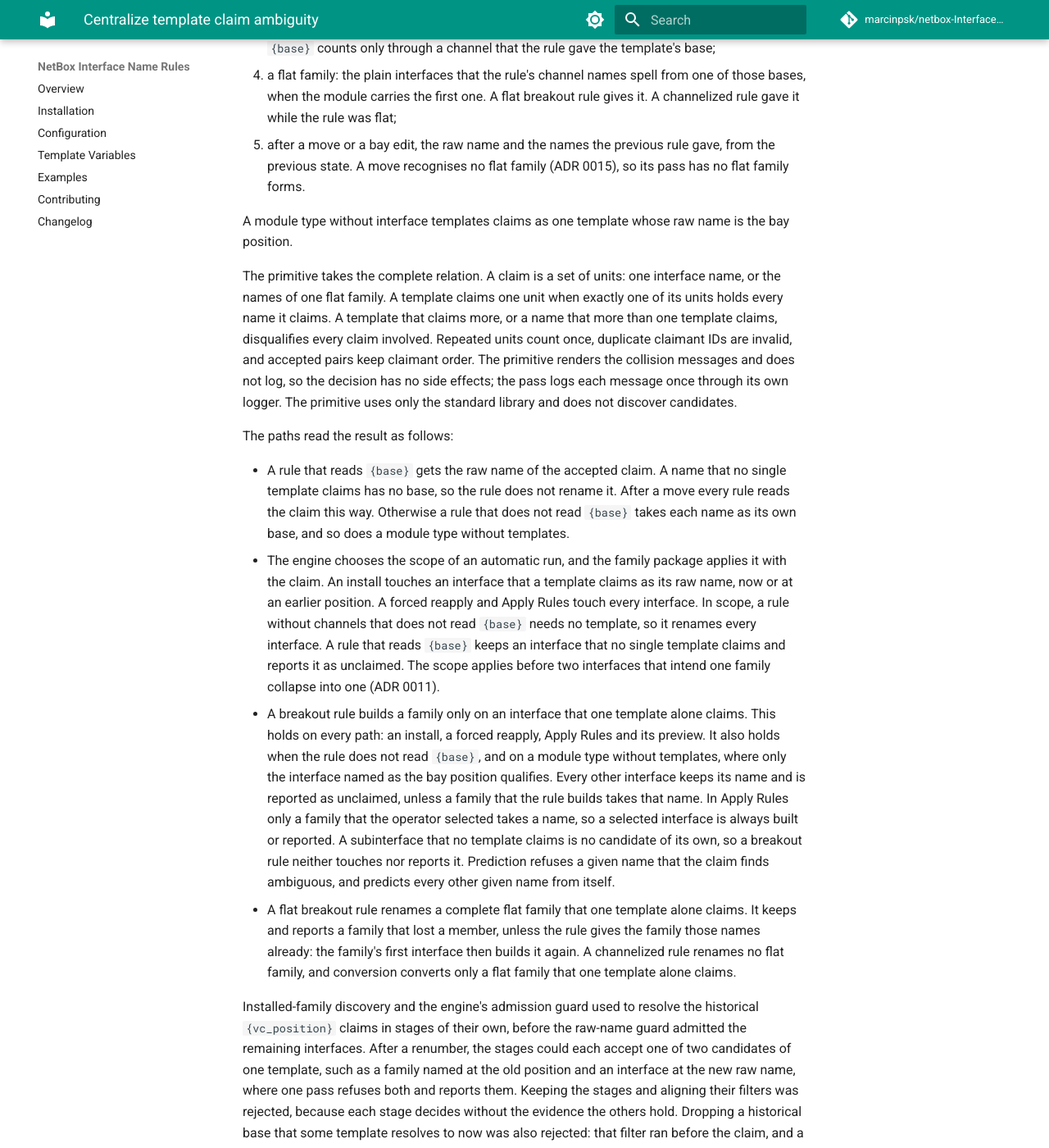
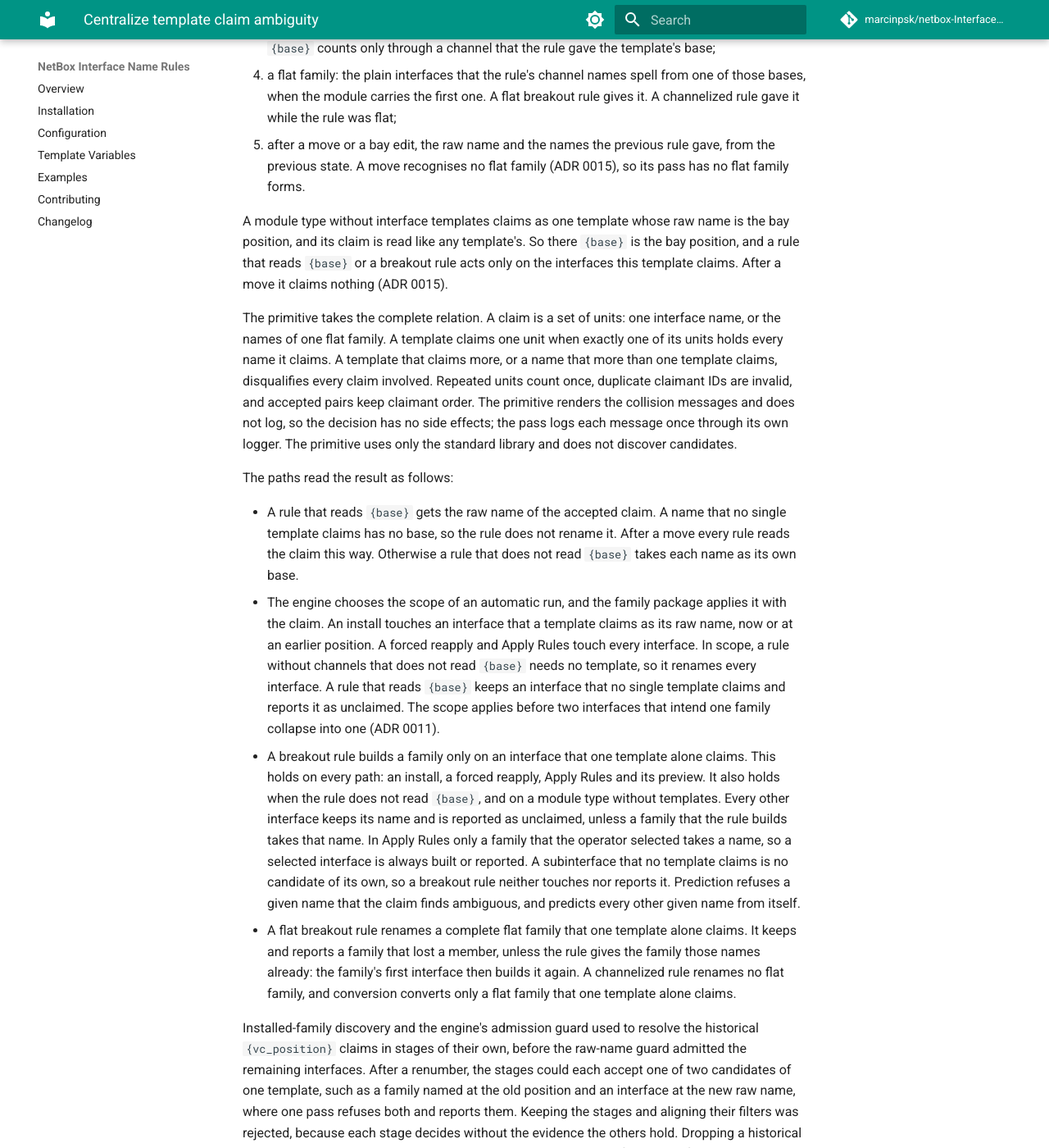
Before and after one commit to marcinpsk/netbox-InterfaceNameRules-plugin, an MkDocs documentation site: the page built from docs/adr/0013-centralize-template-claim-ambiguity.md, in a window 1280 px wide and 1400 px high, scrolled down 489 px. Shown: the whole window at 82% size. Built offline with MkDocs 1.6.1 and Material for MkDocs 9.7.7, drawn with Linux system fonts in a browser that asks for light colours; comment, search, counter and statistics services are not loaded.

Commit message:
fix(claims): read the claim of a module type without templates like any other
A module type without interface templates claimed as one template whose
raw name is the bay position, but its {base} stayed the current name.
The two facts disagreed:
- A forced reapply of the flat rule x{base}:{channel} rebuilt the
  family of the interface x0:0 from the base x0:0, as xx0:0:0 and
  xx0:0:1, where the bay position 0 gives x0:0 and x0:1.
- For the rule {base}:{channel}, the claim refused the names 0 and 0:0,
  but prediction expanded both while Apply Rules kept both.

The stand-in is now a real template: base_for, builds_on and
is_ambiguous read its claim as they read any template's. The special
case where each name was its own base is removed.

For the operator: on a module type without interface templates, {base}
is now the bay position, not the current name. A rule that reads
{base}, and a breakout rule, act only on the interface that the
stand-in claims: the one named as the bay position, or a name the rule
gives it. Every other interface keeps its name and is reported. A rule
without channels that does not read {base} is not affected. After a
move the stand-in still claims nothing (ADR 0015).

The claim invariant now also covers a module type without templates.
One test changed: the save race test gives its two interfaces
templates, because it pinned {base} as the current name on a module
type without templates.

Refs: #129

```diff
--- a/docs/adr/0013-centralize-template-claim-ambiguity.md
+++ b/docs/adr/0013-centralize-template-claim-ambiguity.md
@@ -25,7 +25,10 @@ The pass collects every form of every template as evidence, in this one order:
 5. after a move or a bay edit, the raw name and the names the previous rule gave, from the previous
    state. A move recognises no flat family (ADR 0015), so its pass has no flat family forms.
 
-A module type without interface templates claims as one template whose raw name is the bay position.
+A module type without interface templates claims as one template whose raw name is the bay position,
+and its claim is read like any template's. So there `{base}` is the bay position, and a rule that reads
+`{base}` or a breakout rule acts only on the interfaces this template claims. After a move it claims
+nothing (ADR 0015).
 
 The primitive takes the complete relation. A claim is a set of units: one interface name, or the
 names of one flat family. A template claims one unit when exactly one of its units holds every name
@@ -39,8 +42,7 @@ The paths read the result as follows:
 
 - A rule that reads `{base}` gets the raw name of the accepted claim. A name that no single template
   claims has no base, so the rule does not rename it. After a move every rule reads the claim this
-  way. Otherwise a rule that does not read `{base}` takes each name as its own base, and so does a
-  module type without templates.
+  way. Otherwise a rule that does not read `{base}` takes each name as its own base.
 - The engine chooses the scope of an automatic run, and the family package applies it with the
   claim. An install touches an interface that a template claims as its raw name, now or at an
   earlier position. A forced reapply and Apply Rules touch every interface. In scope, a rule without
@@ -49,11 +51,10 @@ The paths read the result as follows:
   scope applies before two interfaces that intend one family collapse into one (ADR 0011).
 - A breakout rule builds a family only on an interface that one template alone claims. This holds on
   every path: an install, a forced reapply, Apply Rules and its preview. It also holds when the rule
-  does not read `{base}`, and on a module type without templates, where only the interface named as
-  the bay position qualifies. Every other interface keeps its name and is reported as unclaimed,
-  unless a family that the rule builds takes that name. In Apply Rules only a family that the operator
-  selected takes a name, so a selected interface is always built or reported. A subinterface that no
-  template claims is no
+  does not read `{base}`, and on a module type without templates. Every other interface keeps its
+  name and is reported as unclaimed, unless a family that the rule builds takes that name. In Apply
+  Rules only a family that the operator selected takes a name, so a selected interface is always
+  built or reported. A subinterface that no template claims is no
   candidate of its own, so a breakout rule neither touches nor reports it. Prediction refuses a given
   name that the claim finds ambiguous, and predicts every other given name from itself.
 - A flat breakout rule renames a complete flat family that one template alone claims. It keeps and
```
Also changed, not shown: docs/template-variables.md (+3 -2 lines), 4 other files.
